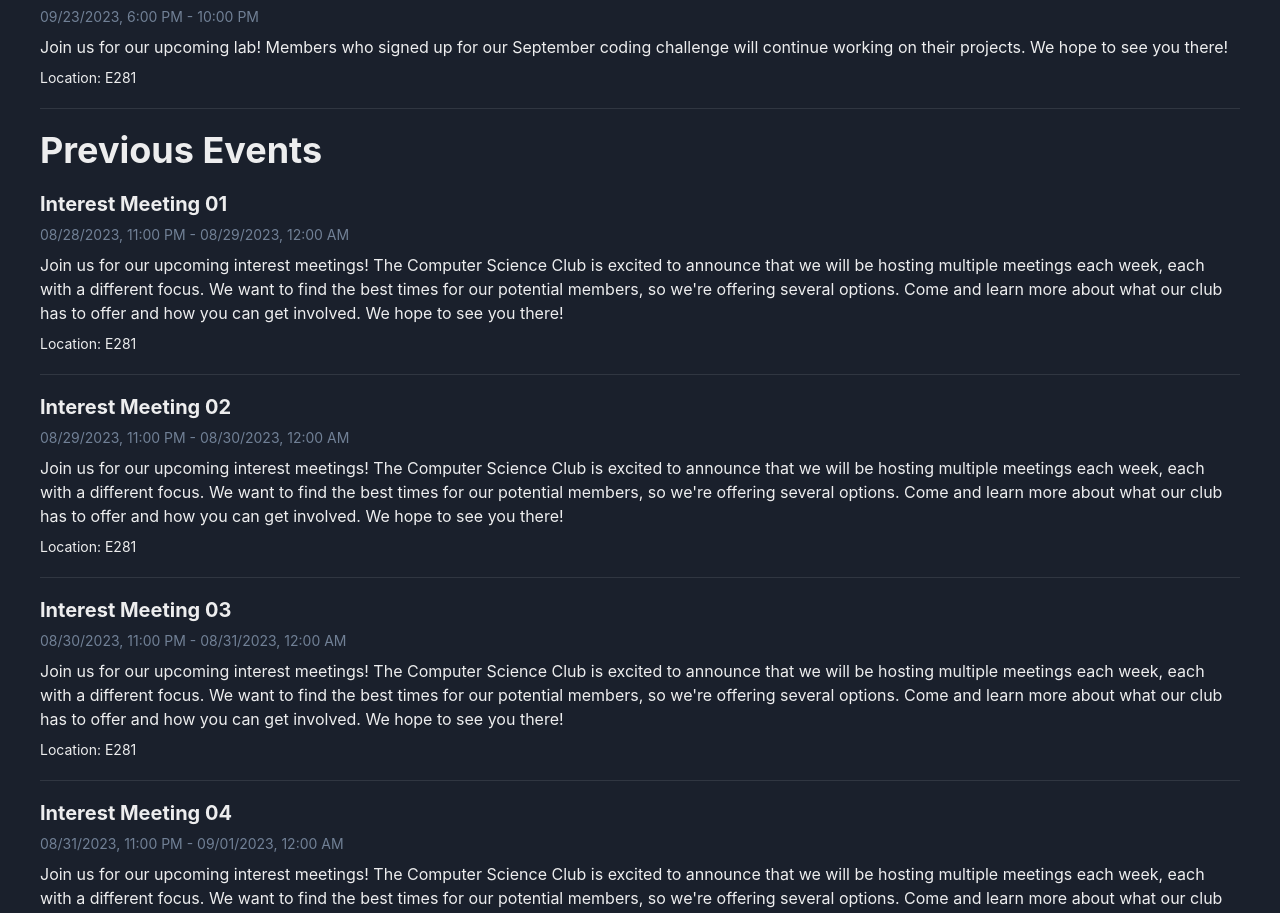
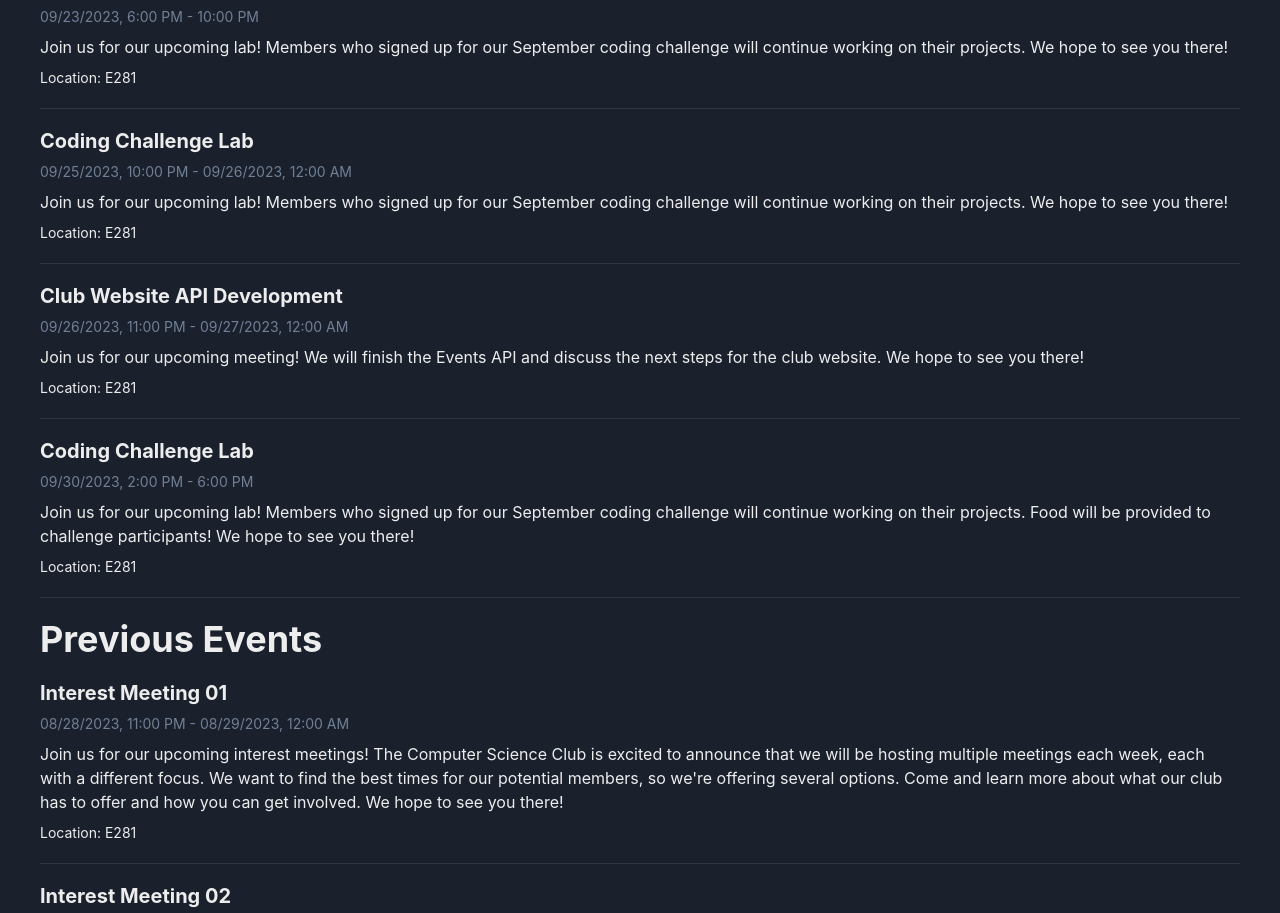
Before and after one commit to Etown-Computer-Science-Club/csclub_website, a React (Vite) app in the folder client/: page / in a window 1280 px wide. Shown: the part 1040-1953 px from the top of the page. Built offline with nearby package versions, Linux system fonts and the light colour scheme; the HTML template or start-up script is replaced by a standard one.

Commit message:
Club events for week 9/24/2023

```diff
--- a/client/src/pages/Events.jsx
+++ b/client/src/pages/Events.jsx
@@ -81,6 +81,27 @@ const events = [
     endDate: date('2023-09-23 18:00'),
     location: 'E281',
   },
+  {
+    name: 'Coding Challenge Lab',
+    description: 'Join us for our upcoming lab! Members who signed up for our September coding challenge will continue working on their projects. We hope to see you there!',
+    startDate: date('2023-09-25 18:00'),
+    endDate: date('2023-09-25 20:00'),
+    location: 'E281',
+  },
+  {
+    name: 'Club Website API Development',
+    description: 'Join us for our upcoming meeting! We will finish the Events API and discuss the next steps for the club website. We hope to see you there!',
+    startDate: date('2023-09-26 19:00'),
+    endDate: date('2023-09-26 20:00'),
+    location: 'E281',
+  },
+  {
+    name: 'Coding Challenge Lab',
+    description: 'Join us for our upcoming lab! Members who signed up for our September coding challenge will continue working on their projects. Food will be provided to challenge participants! We hope to see you there!',
+    startDate: date('2023-09-30 10:00'),
+    endDate: date('2023-09-30 14:00'),
+    location: 'E281',
+  },
 ].sort((a, b) => a.startDate - b.startDate);
 
 function Events() {
```
